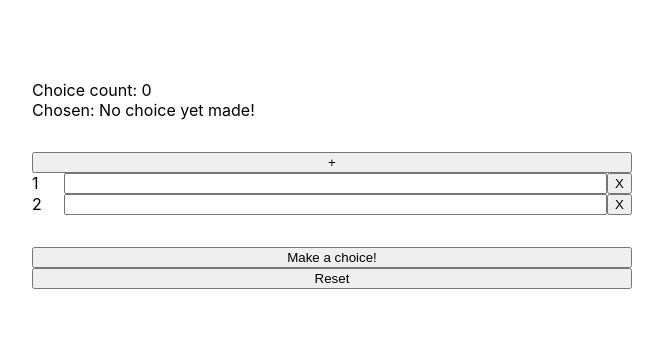
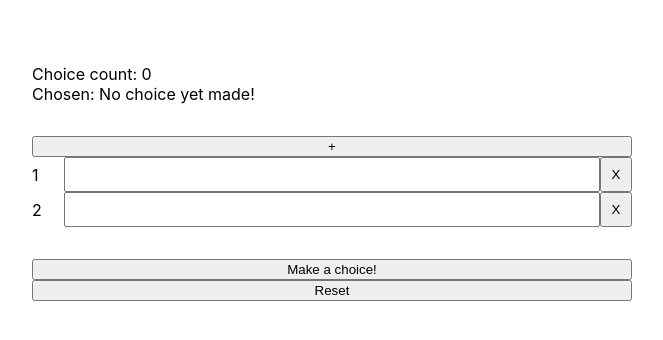
Before and after one commit to Matija8/Random-Choice-PWA, a Next.js app: page /Random-Choice-PWA/ in a window 1280 px wide. Shown: the top 340 px of the page, without its empty margins (308-971 px from the left). Built offline with nearby package versions, Linux system fonts and the light colour scheme.

Commit message:
Fix pwa & lighthouse stuff

```diff
--- a/components/choice.tsx
+++ b/components/choice.tsx
@@ -48,9 +48,19 @@ export function RandomChoice(): JSX.Element {
               key={currentOptionIdx}
               style={{ display: 'flex', width: '100%' }}
             >
-              <span style={{ width: '2rem' }}>{currentOptionIdx + 1}</span>
+              <label
+                htmlFor={`choice-${currentOptionIdx}`}
+                style={{
+                  width: '2rem',
+                  display: 'flex',
+                  alignItems: 'center',
+                }}
+              >
+                {currentOptionIdx + 1}
+              </label>
               <input
                 type="text"
+                id={`choice-${currentOptionIdx}`}
                 style={{ flexGrow: 1 }}
                 value={option}
                 onChange={(ev) =>
@@ -62,6 +72,7 @@ export function RandomChoice(): JSX.Element {
                 }
               />
               <button
+                style={{ width: '2rem', padding: '0.5rem' }}
                 onClick={() =>
                   setOptions(
                     options.filter((_, idx2) => idx2 !== currentOptionIdx),
--- a/components/site-head.tsx
+++ b/components/site-head.tsx
@@ -4,11 +4,25 @@ export function SiteHead({ title }: { title: string }) {
   return (
     <Head>
       <title>{title}</title>
+      <meta charSet="utf-8" />
+      <meta httpEquiv="X-UA-Compatible" content="IE=edge" />
+      <meta
+        name="viewport"
+        content="width=device-width,initial-scale=1,minimum-scale=1,maximum-scale=1,user-scalable=no"
+      />
+
+      <link rel="manifest" href={`${process.env.basePath}/manifest.json`} />
       <link rel="icon" href={`${process.env.basePath}/icons/favicon.png`} />
+      <link
+        rel="apple-touch-icon"
+        href={`${process.env.basePath}/icons/favicon.png`}
+      ></link>
+
       <meta
         name="description"
         content={'Progressive web app to help you make choices.'}
       ></meta>
+      <meta name="theme-color" content="#317EFB" />
     </Head>
   );
 }
--- a/next.config.js
+++ b/next.config.js
@@ -14,4 +14,8 @@ module.exports = withPWA({
     basePath,
   },
   basePath,
+  i18n: {
+    locales: ['en'],
+    defaultLocale: 'en',
+  },
 });
--- a/pages/index.tsx
+++ b/pages/index.tsx
@@ -6,7 +6,7 @@ const Home: NextPage = () => {
   return (
     <div className={``}>
       <SiteHead title="Random Choice App!" />
-      <main style={{ marginTop: '10vh' }}>
+      <main style={{ marginTop: '4rem' }}>
         <RandomChoice />
       </main>
     </div>
```
Also changed, not shown: public/icons/icon-192x192.png (added), public/icons/icon-512x512.png (added), public/manifest.json.
